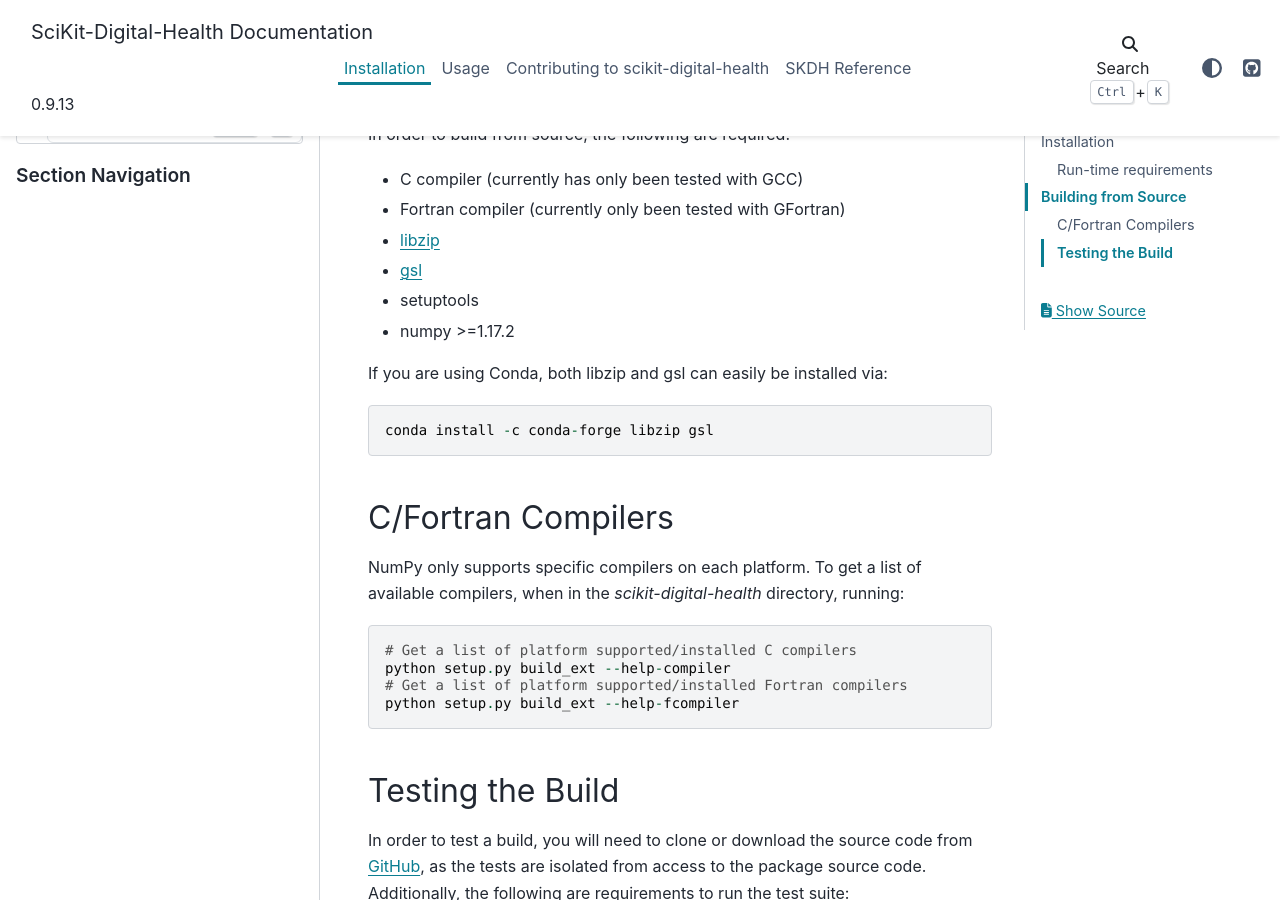
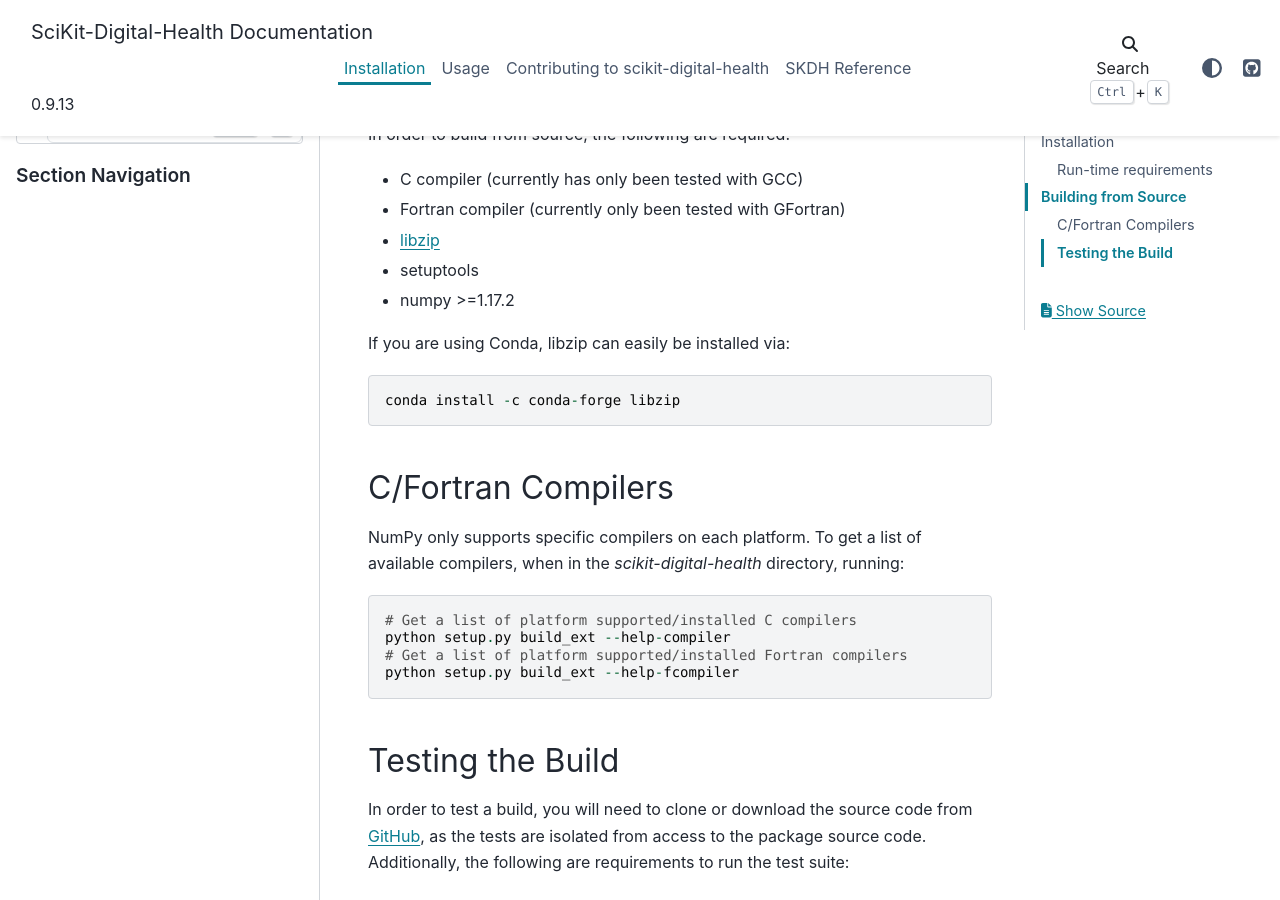
Before and after one commit to pfizer-opensource/scikit-digital-health, a Sphinx documentation site: the page built from docs/src/installation.rst, in a window 1280 px wide and 900 px high, scrolled down 919 px. Built offline with Sphinx 7.4.7 and the PyData theme 0.15.4, drawn with Linux system fonts in a browser that asks for light colours.

Commit message:
remove GSL references now that it is no longer required

```diff
--- a/docs/src/installation.rst
+++ b/docs/src/installation.rst
@@ -51,13 +51,12 @@
 - C compiler (currently has only been tested with GCC)
 - Fortran compiler (currently only been tested with GFortran)
 - `libzip <https://libzip.org/>`_
-- `gsl <https://www.gnu.org/software/gsl/>`_
 - setuptools
 - numpy >=1.17.2
 
-If you are using Conda, both libzip and gsl can easily be installed via::
+If you are using Conda, libzip can easily be installed via::
 
-    conda install -c conda-forge libzip gsl
+    conda install -c conda-forge libzip
 
 C/Fortran Compilers
 ^^^^^^^^^^^^^^^^^^^
```
Also changed, not shown: 2 other files.
